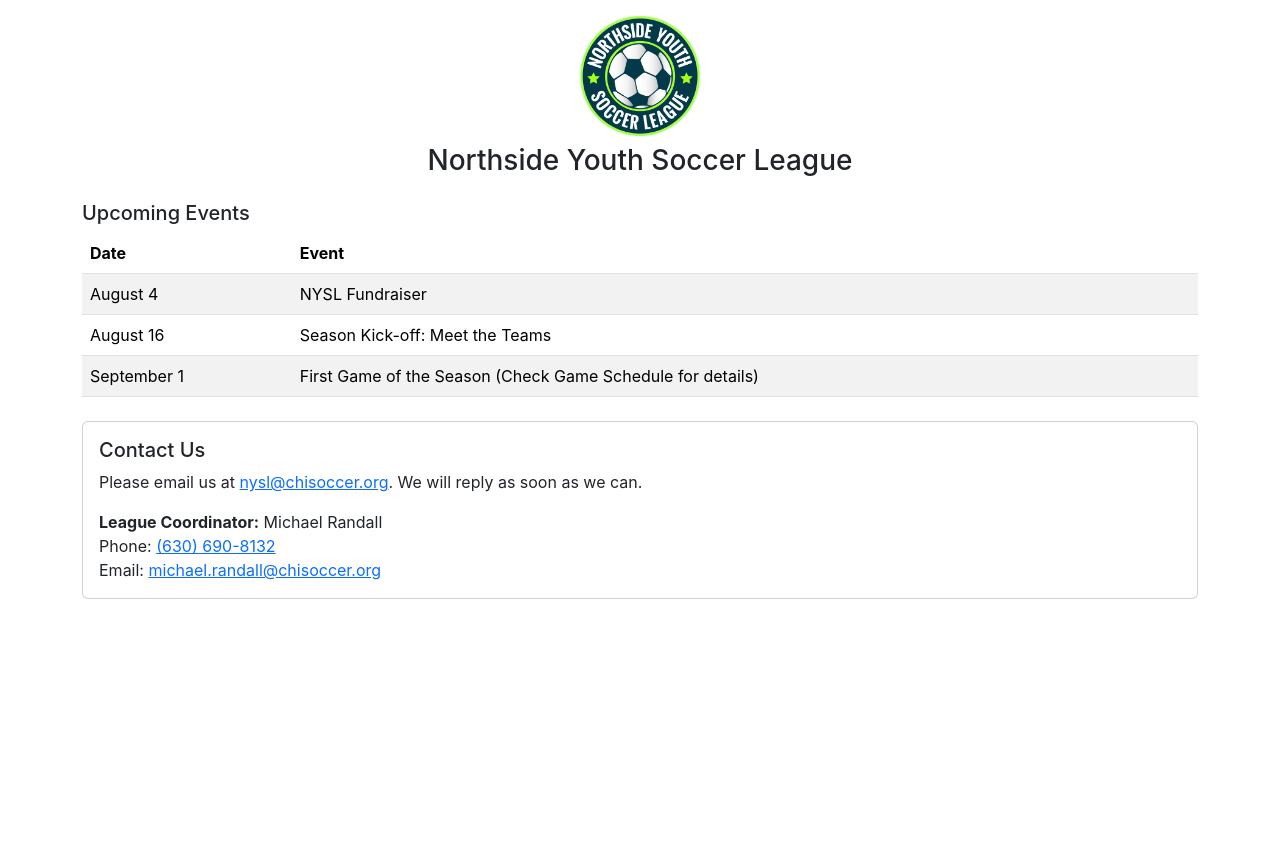
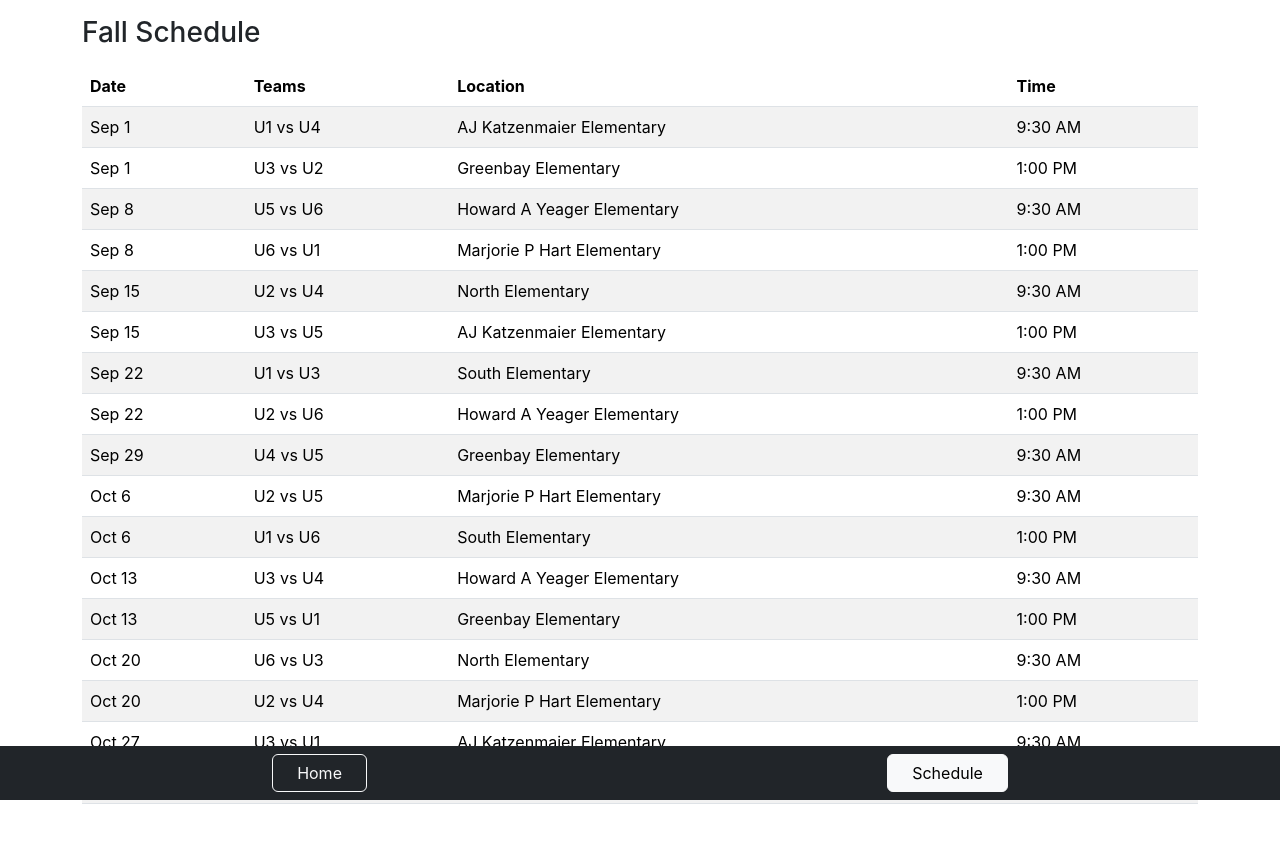
Before and after one commit to NovaCiberLex/nysl-app, a React (Create React App) app: page /#/games in a window 1280 px wide. Shown: the top 842 px of the page. Before the commit the page ends 800 px from the top, so only its background shows below. Built offline with nearby package versions, Linux system fonts and the light colour scheme.

Commit message:
Add Schedule screen, JSON data, routes and bottom navigation

```diff
--- a/package.json
+++ b/package.json
@@ -2,7 +2,7 @@
   "name": "nysl-app",
   "version": "0.1.0",
   "private": true,
-    "homepage": "https://novaciberlex.github.io/nysl-app",
+  "homepage": "https://novaciberlex.github.io/nysl-app",
   "dependencies": {
     "@testing-library/jest-dom": "^5.16.1",
     "@testing-library/react": "^13.0.0",
@@ -11,6 +11,7 @@
     "cra-template-pwa": "2.0.0",
     "react": "^18.3.1",
     "react-dom": "^18.3.1",
+    "react-router-dom": "^7.18.4",
     "react-scripts": "5.0.1",
     "web-vitals": "^2.1.4",
     "workbox-background-sync": "^6.4.2",
--- a/src/App.js
+++ b/src/App.js
@@ -1,9 +1,18 @@
+import { HashRouter, Routes, Route } from 'react-router-dom';
+import NavBar from './components/NavBar';
 import Home from './components/Home';
+import Schedule from './components/Schedule';
 
 const App = () => (
-  <div>
-    <Home />
-  </div>
+  <HashRouter>
+    <main style={{ paddingBottom: '80px' }}>
+      <Routes>
+        <Route path="/" element={<Home />} />
+        <Route path="/games" element={<Schedule />} />
+      </Routes>
+    </main>
+    <NavBar />
+  </HashRouter>
 );
 
 export default App;
--- /dev/null
+++ b/src/components/NavBar.js
@@ -0,0 +1,15 @@
+import { NavLink } from 'react-router-dom';
+
+const linkClass = ({ isActive }) =>
+  isActive ? 'btn btn-light px-4' : 'btn btn-outline-light px-4';
+
+const NavBar = () => (
+  <nav className="navbar fixed-bottom bg-dark">
+    <div className="container-fluid justify-content-around">
+      <NavLink to="/" end className={linkClass}>Home</NavLink>
+      <NavLink to="/games" className={linkClass}>Schedule</NavLink>
+    </div>
+  </nav>
+);
+
+export default NavBar;
--- /dev/null
+++ b/src/components/Schedule.js
@@ -0,0 +1,41 @@
+import data from '../data/nysl-data.json';
+
+const formatDate = (isoDate) => {
+  const [year, month, day] = isoDate.split('-');
+  const date = new Date(year, month - 1, day);
+  return date.toLocaleDateString('en-US', { month: 'short', day: 'numeric' });
+};
+
+const Schedule = () => {
+  const games = Object.entries(data.games);
+
+  return (
+    <div className="container py-3">
+      <h1 className="h3 mb-3">Fall Schedule</h1>
+      <div className="table-responsive">
+        <table className="table table-striped align-middle">
+          <thead>
+            <tr>
+              <th scope="col">Date</th>
+              <th scope="col">Teams</th>
+              <th scope="col">Location</th>
+              <th scope="col">Time</th>
+            </tr>
+          </thead>
+          <tbody>
+            {games.map(([id, game]) => (
+              <tr key={id}>
+                <td className="text-nowrap">{formatDate(game.date)}</td>
+                <td className="text-nowrap">{game.teams[0]} vs {game.teams[1]}</td>
+                <td>{data.locations[game.location].name}</td>
+                <td className="text-nowrap">{game.time}</td>
+              </tr>
+            ))}
+          </tbody>
+        </table>
+      </div>
+    </div>
+  );
+};
+
+export default Schedule;
--- /dev/null
+++ b/src/data/nysl-data.json
@@ -0,0 +1,53 @@
+{
+  "locations": {
+    "Katzenmaier": {
+      "name": "AJ Katzenmaier Elementary",
+      "address": "24 W. Walton St., Chicago, IL 60610",
+      "mapUrl": "https://www.google.com/maps/embed?pb=!1m23!1m12!1m3!1d79896.00036669537!2d-87.63432217110461!3d41.91107217731799!2m3!1f0!2f0!3f0!3m2!1i1024!2i768!4f13.1!4m8!3e6!4m0!4m5!1s0x880fd34e07f6bac3%3A0x68a82e5d59952c86!2s24+W+Walton+St%2C+Chicago%2C+IL+60610!3m2!1d41.9002367!2d-87.6290717!5e0!3m2!1sen!2sus!4v1498661900848"
+    },
+    "Greenbay": {
+      "name": "Greenbay Elementary",
+      "address": "1734 N. Orleans St., Chicago, IL 60614",
+      "mapUrl": "https://www.google.com/maps/embed?pb=!1m18!1m12!1m3!1d2969.0251959124826!2d-87.64023168455779!3d41.91381707921941!2m3!1f0!2f0!3f0!3m2!1i1024!2i768!4f13.1!3m3!1m2!1s0x880fd34073f306a3%3A0x9e1726bbf8f23f0e!2s1734+N+Orleans+St%2C+Chicago%2C+IL+60614!5e0!3m2!1sen!2sus!4v1498666206411"
+    },
+    "Yeager": {
+      "name": "Howard A Yeager Elementary",
+      "address": "2245 N. Southport Ave., Chicago, IL 60614",
+      "mapUrl": "https://www.google.com/maps/embed?pb=!1m18!1m12!1m3!1d2968.585683085616!2d-87.66511458455746!3d41.9232645792187!2m3!1f0!2f0!3f0!3m2!1i1024!2i768!4f13.1!3m3!1m2!1s0x880fd2e37f9b8d2d%3A0x62ad8b907dd755d6!2s2245+N+Southport+Ave%2C+Chicago%2C+IL+60614!5e0!3m2!1sen!2sus!4v1498666257800"
+    },
+    "Hart": {
+      "name": "Marjorie P Hart Elementary",
+      "address": "2625 N. Orchard St., Chicago, IL 60614",
+      "mapUrl": "https://www.google.com/maps/embed?pb=!1m18!1m12!1m3!1d5936.571390936897!2d-87.6478374194755!3d41.92971193428922!2m3!1f0!2f0!3f0!3m2!1i1024!2i768!4f13.1!3m3!1m2!1s0x880fd30f2630e551%3A0x3e719e44a5cef714!2s2625+N+Orchard+St%2C+Chicago%2C+IL+60614!5e0!3m2!1sen!2sus!4v1498666301447"
+    },
+    "North": {
+      "name": "North Elementary",
+      "address": "1409 N. Ogden Ave., Chicago, IL 60610",
+      "mapUrl": "https://www.google.com/maps/embed?pb=!1m18!1m12!1m3!1d2969.336427766927!2d-87.648358384558!3d41.90712597921987!2m3!1f0!2f0!3f0!3m2!1i1024!2i768!4f13.1!3m3!1m2!1s0x880fd33af13a8945%3A0xb6ad1ec2b6f379ba!2s1409+N+Ogden+Ave%2C+Chicago%2C+IL+60610!5e0!3m2!1sen!2sus!4v1498666346558"
+    },
+    "South": {
+      "name": "South Elementary",
+      "address": "2101 N. Fremont St., Chicago, IL 60614",
+      "mapUrl": "https://www.google.com/maps/embed?pb=!1m18!1m12!1m3!1d2968.749141506375!2d-87.65354528455761!3d41.91975117921891!2m3!1f0!2f0!3f0!3m2!1i1024!2i768!4f13.1!3m3!1m2!1s0x880fd3196fb41dc7%3A0x970be7f7d6336df5!2s2101+N+Fremont+St%2C+Chicago%2C+IL+60614!5e0!3m2!1sen!2sus!4v1498666373464"
+    }
+  },
+  "games": {
+    "2026_09_01_1": { "date": "2026-09-01", "time": "9:30 AM", "teams": ["U1", "U4"], "location": "Katzenmaier" },
+    "2026_09_01_2": { "date": "2026-09-01", "time": "1:00 PM", "teams": ["U3", "U2"], "location": "Greenbay" },
+    "2026_09_08_1": { "date": "2026-09-08", "time": "9:30 AM", "teams": ["U5", "U6"], "location": "Yeager" },
+    "2026_09_08_2": { "date": "2026-09-08", "time": "1:00 PM", "teams": ["U6", "U1"], "location": "Hart" },
+    "2026_09_15_1": { "date": "2026-09-15", "time": "9:30 AM", "teams": ["U2", "U4"], "location": "North" },
+    "2026_09_15_2": { "date": "2026-09-15", "time": "1:00 PM", "teams": ["U3", "U5"], "location": "Katzenmaier" },
+    "2026_09_22_1": { "date": "2026-09-22", "time": "9:30 AM", "teams": ["U1", "U3"], "location": "South" },
+    "2026_09_22_2": { "date": "2026-09-22", "time": "1:00 PM", "teams": ["U2", "U6"], "location": "Yeager" },
+    "2026_09_29_1": { "date": "2026-09-29", "time": "9:30 AM", "teams": ["U4", "U5"], "location": "Greenbay" },
+    "2026_10_06_1": { "date": "2026-10-06", "time": "9:30 AM", "teams": ["U2", "U5"], "location": "Hart" },
+    "2026_10_06_2": { "date": "2026-10-06", "time": "1:00 PM", "teams": ["U1", "U6"], "location": "South" },
+    "2026_10_13_1": { "date": "2026-10-13", "time": "9:30 AM", "teams": ["U3", "U4"], "location": "Yeager" },
+    "2026_10_13_2": { "date": "2026-10-13", "time": "1:00 PM", "teams": ["U5", "U1"], "location": "Greenbay" },
+    "2026_10_20_1": { "date": "2026-10-20", "time": "9:30 AM", "teams": ["U6", "U3"], "location": "North" },
+    "2026_10_20_2": { "date": "2026-10-20", "time": "1:00 PM", "teams": ["U2", "U4"], "location": "Hart" },
+    "2026_10_27_1": { "date": "2026-10-27", "time": "9:30 AM", "teams": ["U3", "U1"], "location": "Katzenmaier" },
+    "2026_10_27_2": { "date": "2026-10-27", "time": "1:00 PM", "teams": ["U5", "U6"], "location": "Yeager" }
+  }
+}
```
Also changed, not shown: 1 other file (tests, documents, lock files or other folders).
